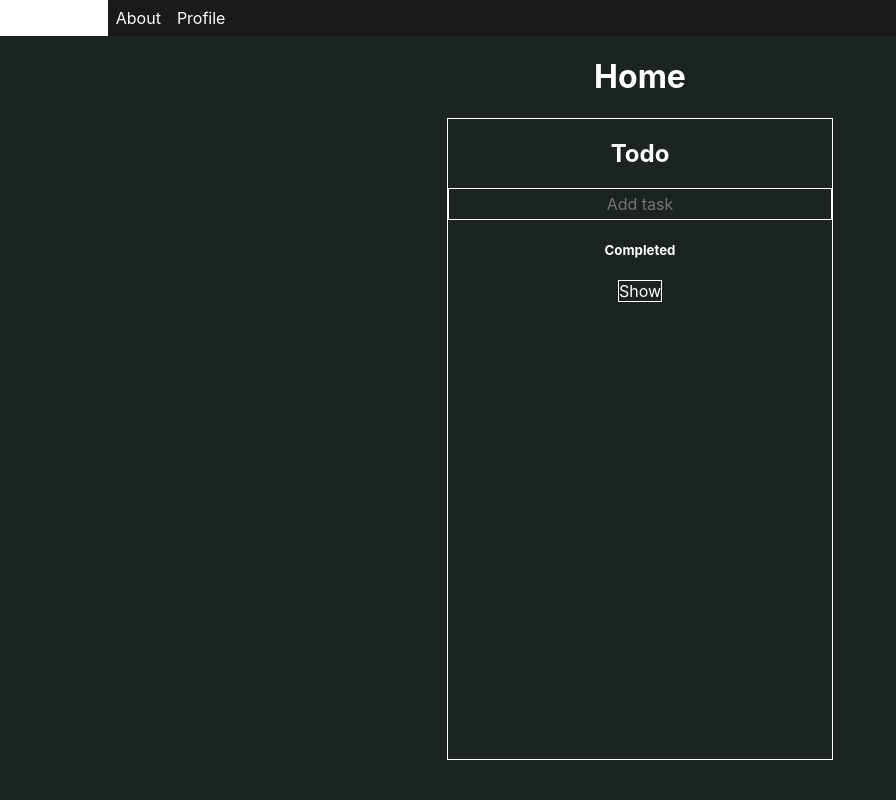
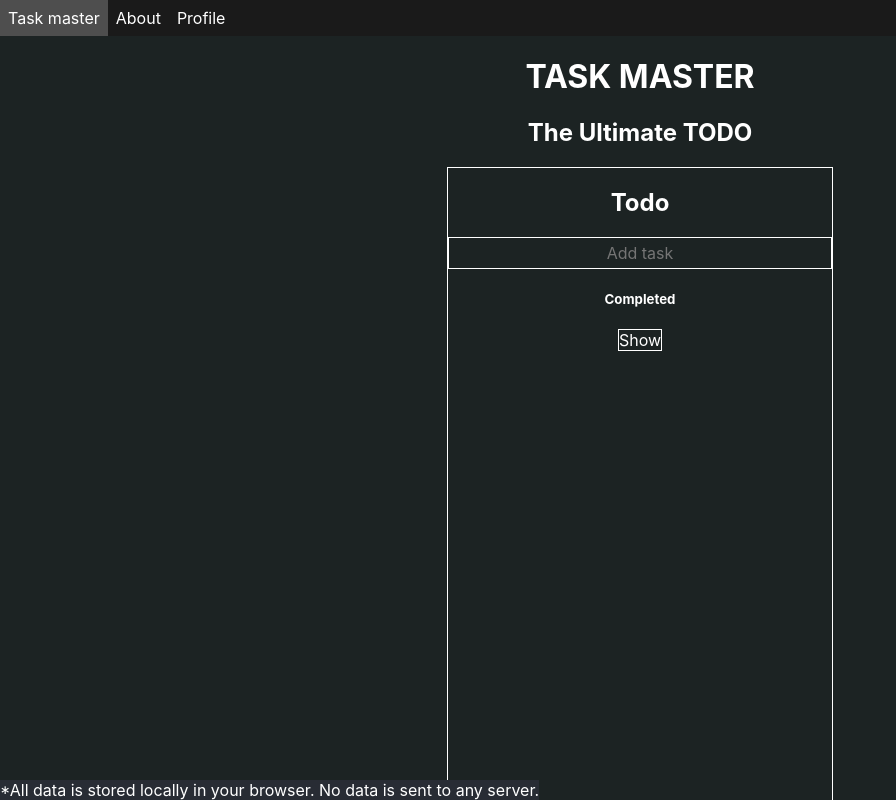
Before and after one commit to SimBys/task-master, a React (Create React App) app: page / in a window 1280 px wide. Shown: the whole page, without its empty margins (0-896 px from the left). Built offline with nearby package versions, Linux system fonts and the light colour scheme.

Commit message:
Minor style improvements

```diff
--- a/src/Components/Navbar.css
+++ b/src/Components/Navbar.module.css
@@ -3,6 +3,10 @@
 	color: #fff;
 	margin-bottom: 1rem;
 	display: flex;
+}
+
+.active {
+	background-color: orange;
 }
 
 .navbar a {
@@ -20,7 +24,7 @@
 }
 
 .navbar a:hover{
-	background-color: #fff;
+	background-color: #4e4e4e;
 	text-decoration: none;
 }
 
--- a/src/Components/Navbar.tsx
+++ b/src/Components/Navbar.tsx
@@ -1,12 +1,13 @@
-import './Navbar.css'
-import {Link} from "react-router-dom";
+import './Navbar.module.css'
+import {NavLink} from "react-router-dom";
+import styles from "./Navbar.module.css";
 
 export default function Navbar() {
 
     return (
-        <nav className={'navbar'}>
-            <Link to="">Task master</Link>
-            <Link to="about">About</Link>
+        <nav className={styles.navbar}>
+            <NavLink className={({ isActive}) => isActive ? styles.active : ""} to="">Task master</NavLink>
+            <NavLink className={({ isActive}) => isActive ? styles.active : ""} to="about">About</NavLink>
             <div>Profile</div>
         </nav>
     );
--- /dev/null
+++ b/src/pages/Home.module.css
@@ -0,0 +1,6 @@
+.footer {
+    background-color: #282c34;
+    position: fixed;
+    bottom: 0;
+    margin: 0;
+}
--- a/src/pages/Home.tsx
+++ b/src/pages/Home.tsx
@@ -1,11 +1,15 @@
+import styles from './Home.module.css';
 import Todo from "../Components/Todo/Todo";
 
 export default function Home() {
     return (
         <>
-            <h1 style={{textAlign: 'center'}}>Home</h1>
+            <h1 style={{textAlign: 'center'}}>TASK MASTER</h1>
+            <h2 style={{textAlign: 'center'}}>The Ultimate TODO</h2>
 
             <Todo />
+
+            <p className={styles.footer}>*All data is stored locally in your browser. No data is sent to any server.</p>
         </>
     );
 }
```
